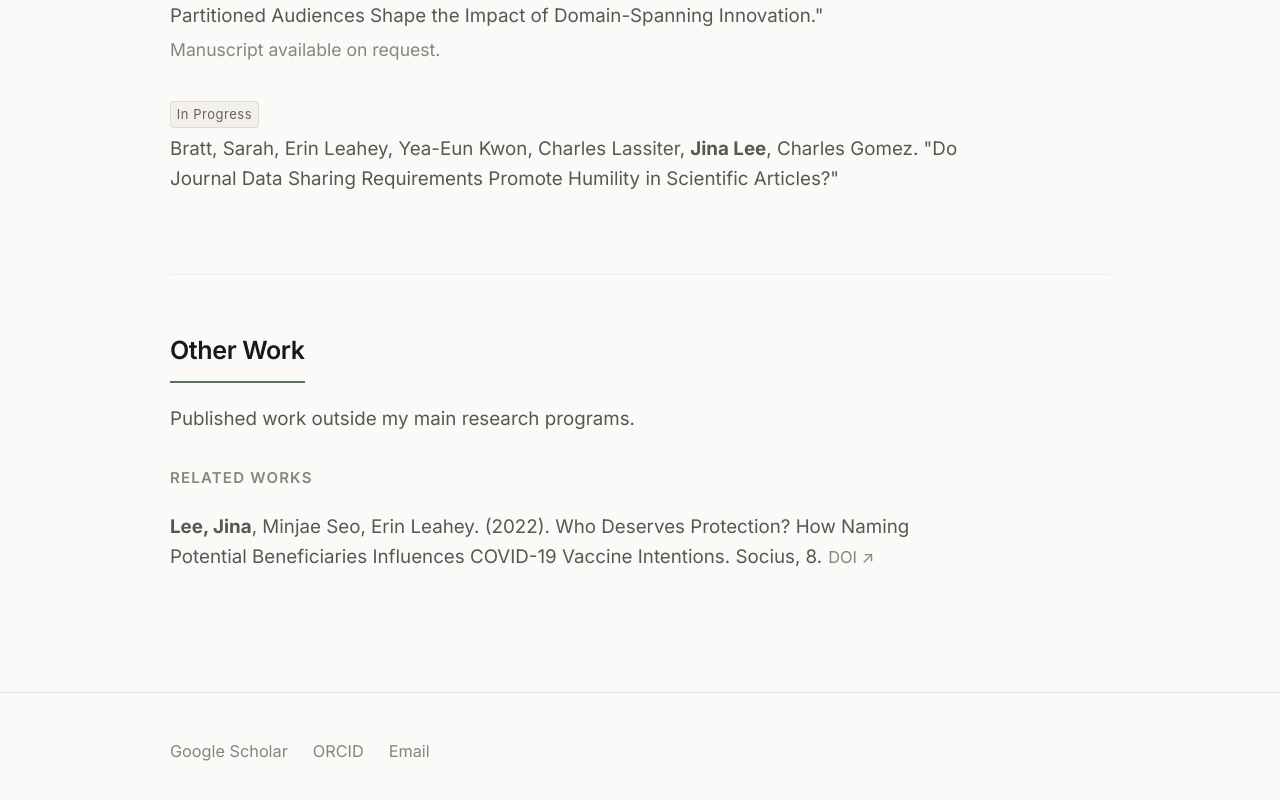
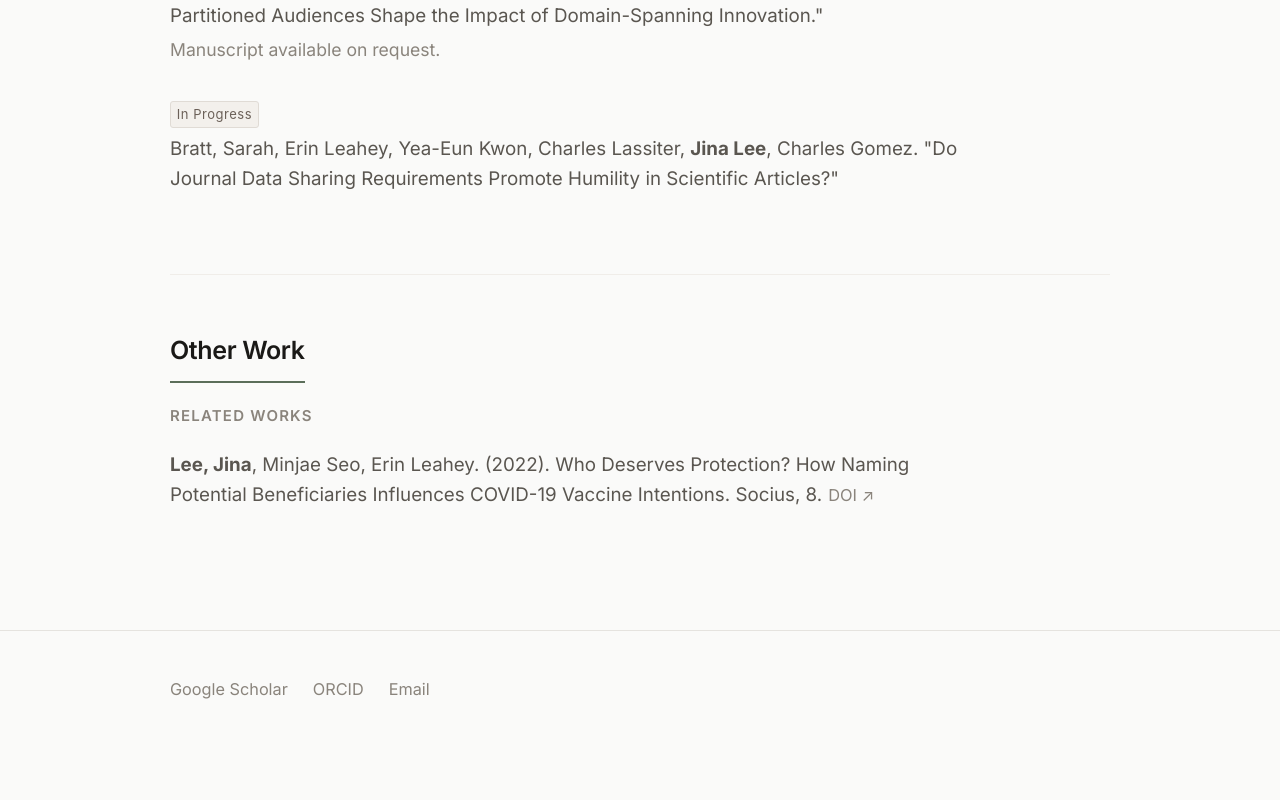
Before and after one commit to JinaLee-soc/jinalee-soc, a Next.js app: page /research in a window 1280 px wide. Shown: the part 2290-3090 px from the top of the page. After the commit the page ends 3036 px from the top, so only its background shows below. Built offline with nearby package versions, Linux system fonts and the light colour scheme.

Commit message:
Remove overview text from Other Work section
Co-Authored-By: Claude Sonnet 4.6 <noreply@anthropic.com>

```diff
--- a/src/content/research.ts
+++ b/src/content/research.ts
@@ -104,7 +104,7 @@ export const researchPrograms: ResearchProgram[] = [
   {
     id: 'other-work',
     title: 'Other Work',
-    overview: `Published work outside my main research programs.`,
+    overview: ``,
     keyQuestions: [],
     publications: [
       {
--- a/src/pages/research.tsx
+++ b/src/pages/research.tsx
@@ -42,7 +42,9 @@ export default function Research() {
               >
                 {program.title}
               </h2>
-              <p className="research-program__overview">{program.overview}</p>
+              {program.overview && (
+                <p className="research-program__overview">{program.overview}</p>
+              )}
 
               <p className="research-program__pubs-label">
                 Related works
```
